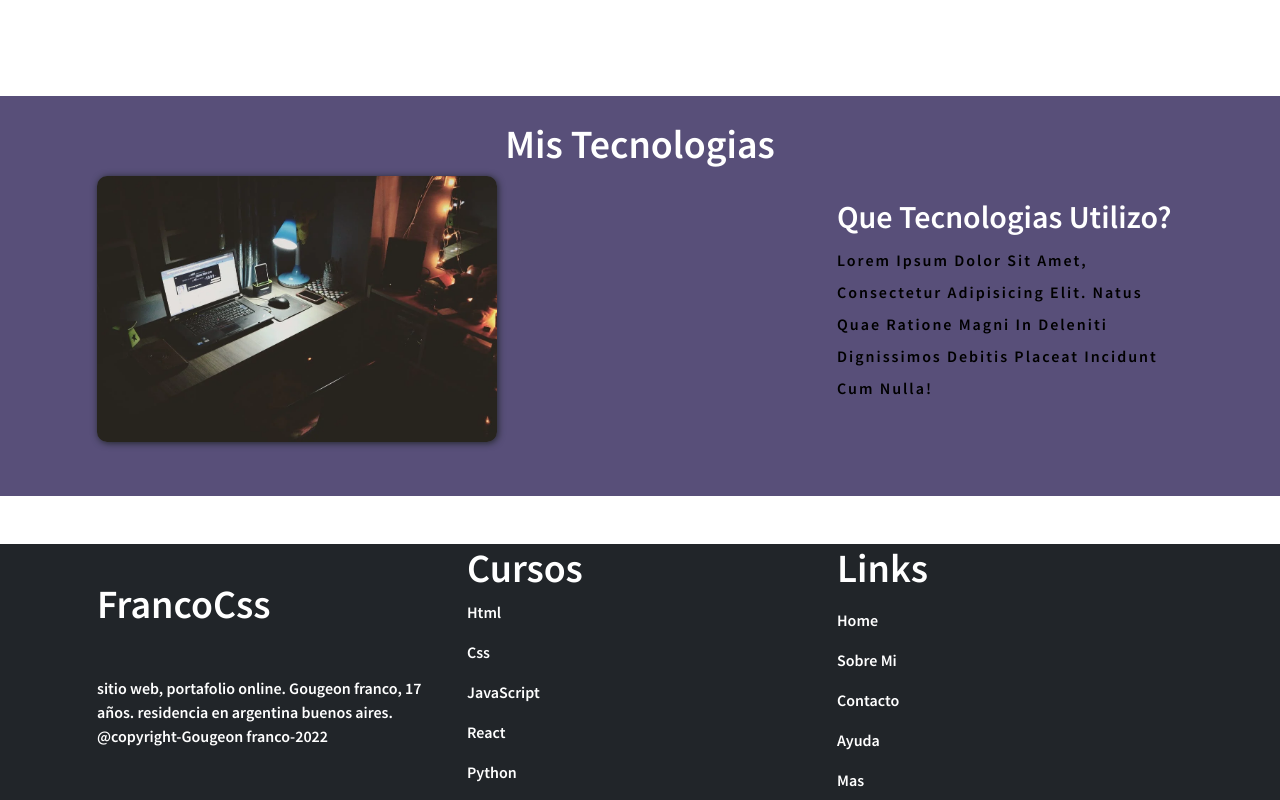
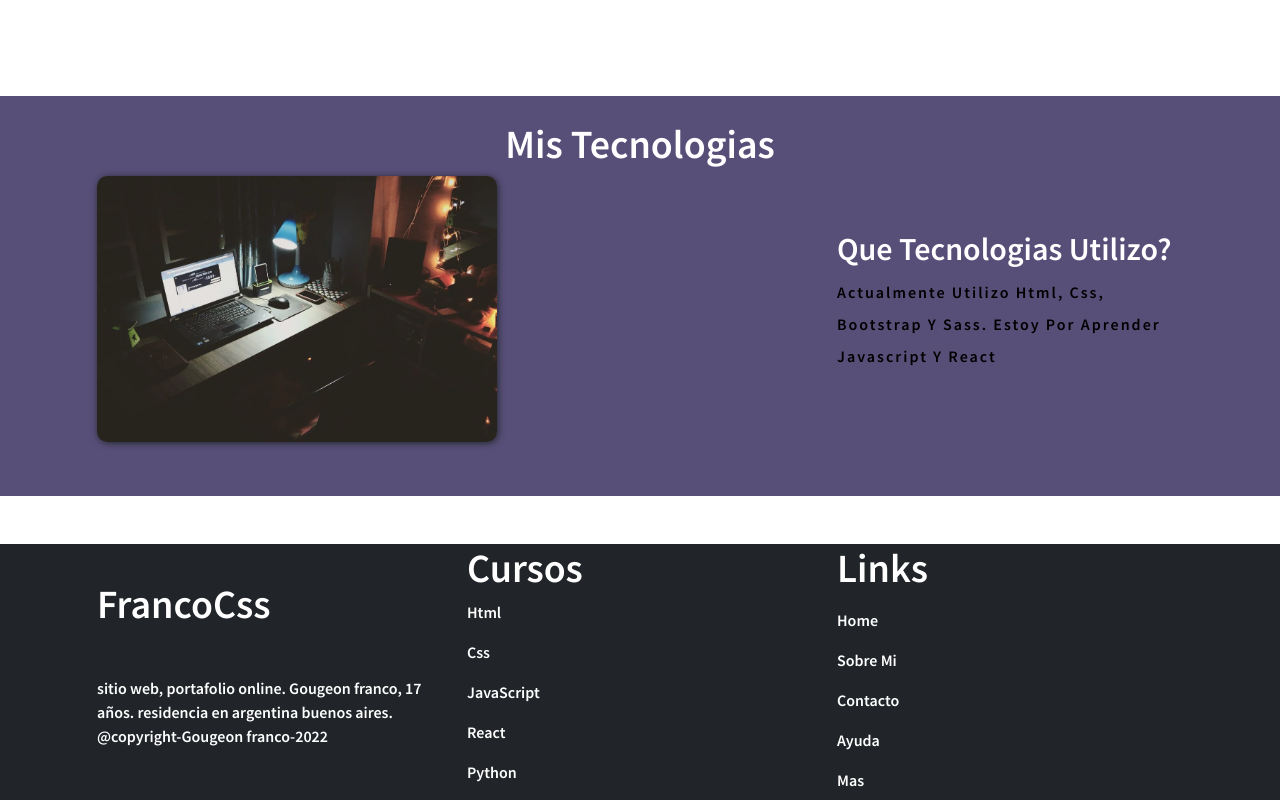
Before and after one commit to Franc0123/portfolio_one, a website: page index.html in a window 1280 px wide. Shown: the part 1240-2040 px from the top of the page. Drawn offline with nearby package versions, Linux system fonts and the light colour scheme; a web font is replaced by a local one.

Commit message:
subiendo comentarios a github y wirframe de mis paginas

```diff
--- a/index.html
+++ b/index.html
@@ -105,7 +105,7 @@
             </div>
             <div class="col-lg-4 tecno-text">
                 <h2 class="text-capitalize text-white">que tecnologias utilizo?</h2>
-                <p class="text-capitalize text-black">Lorem ipsum dolor sit amet, consectetur adipisicing elit. Natus quae ratione magni in deleniti dignissimos debitis placeat incidunt cum nulla!</p>
+                <p class="text-capitalize text-black">actualmente utilizo html, css, bootstrap y sass. estoy por aprender javascript y react</p>
             </div>
           </div>
       </div>
```
Also changed, not shown: readme.md (added), wireframe-pc/ayuda.jpg (added), wireframe-pc/contacto.jpg (added), wireframe-pc/mas.jpg (added), wireframe-pc/sobre-mi.jpg (added), wireframe-pc/wirframe-index.jpg (added), wirframe-mobile/ayuda.jpg (added), wirframe-mobile/contacto-mobile.jpg (added), wirframe-mobile/mas-mobile.jpg (added), wirframe-mobile/sobre-mi-mobile.jpg (added), wirframe-mobile/wirframe-index.jpg (added).
